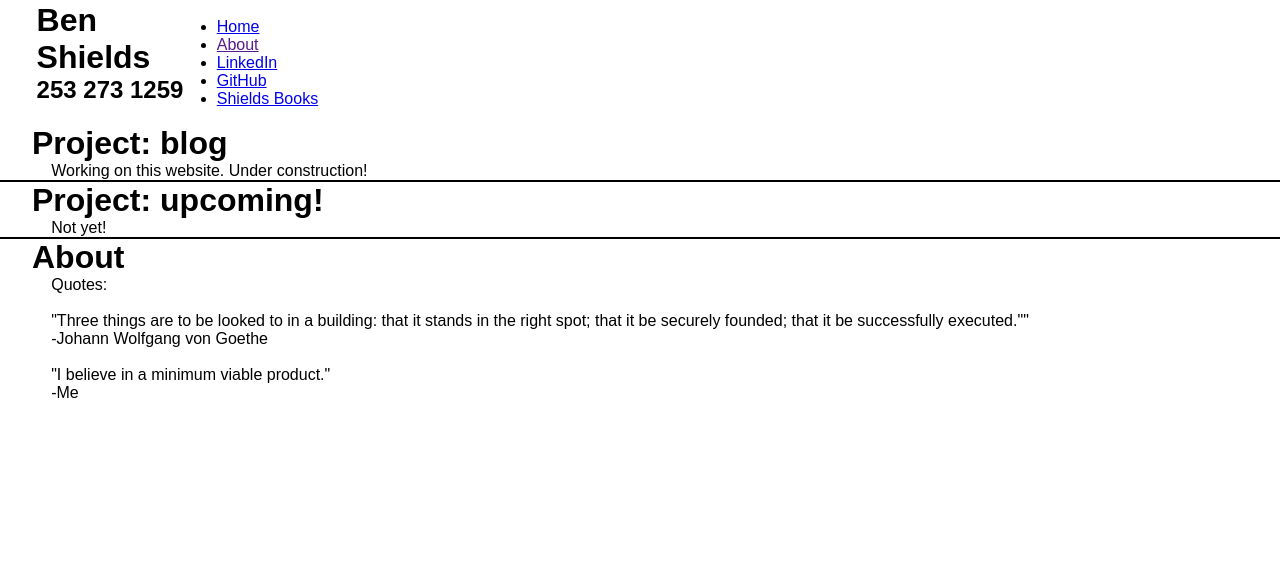
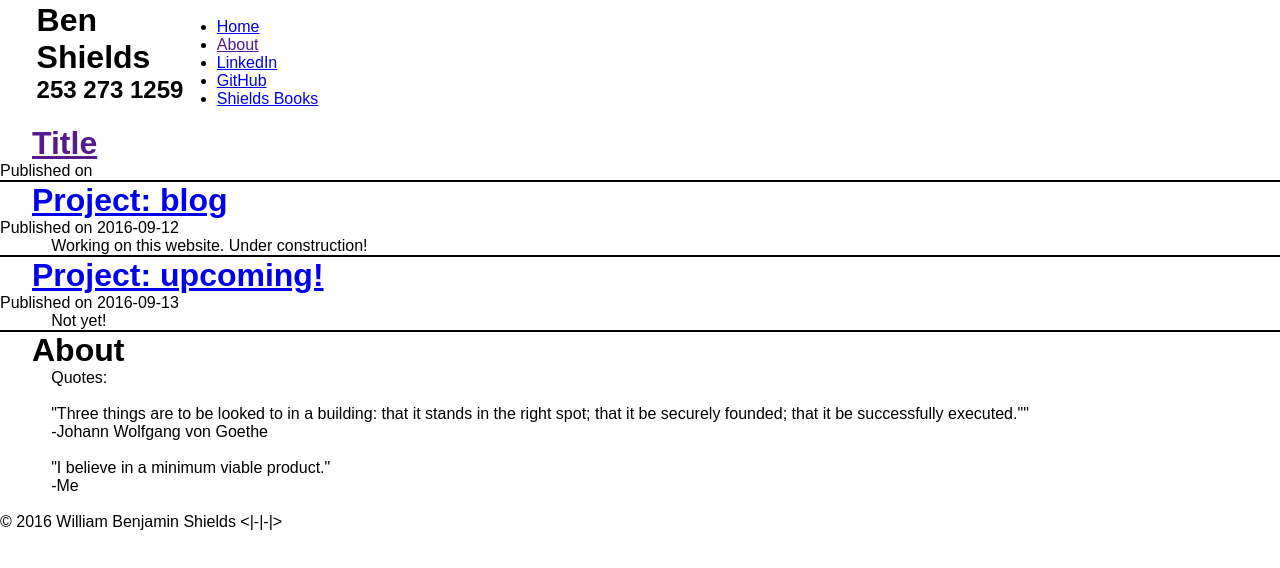
Before and after one commit to iamrobinhood12345/portfolio, a plain HTML site: page code/index.html in a window 1280 px wide. Drawn offline with Linux system fonts and the light colour scheme.

Commit message:
added dynamic blog articles

```diff
--- a/code/index.html
+++ b/code/index.html
@@ -34,21 +34,18 @@
     </header>
     <main>
       <section id="projects">
-        <article>
+        <article class="template">
           <header>
-            <h1>
-              Project: blog
-            </h1>
-            <section class="article-body"><p>Working on this website. Under construction!</p></section>
+            <h1><a href="">
+              Title
+            </a></h1>
+            <div class="publishedLine">
+              <!--Published <time pubdate datetime="2000-01-01">Publish Time</time>-->
+              Published on
+            </div>
+            <!--<section class="article-body"><p>Working on this website. Under construction!</p></section>-->
           </header>
-        </article>
-        <article>
-          <header>
-            <h1>
-              Project: upcoming!
-            </h1>
-            <section class="article-body"><p>Not yet!</p></section>
-          </header>
+          <section class="article-body"></section>
         </article>
       </section>
       <section id="about">
@@ -68,6 +65,10 @@
       </section>
     </main>
     <footer>
+      &copy; 2016 William Benjamin Shields <|-|-|>
     </footer>
+    <script src="scripts/jquery.js"></script>
+    <script src="scripts/blogProjects.js"></script>
+    <script src="scripts/article.js"></script>
   </body>
 </html>
--- a/code/scripts/article.js
+++ b/code/scripts/article.js
@@ -0,0 +1,26 @@
+var articles = [];
+
+function Article (options) {
+  this.title = options.title;
+  this.projectUrl = options.projectUrl;
+  this.publishedOn = options.publishedOn;
+  this.body = options.body;
+}
+
+Article.prototype.toHtml = function() {
+  var $newArticle = $('article.template').clone();
+  $newArticle.find('h1 a').attr('href', this.projectUrl);
+  $newArticle.find('h1 a').text(this.title);
+  $newArticle.find('div').append(this.publishedOn);
+  $newArticle.find('.article-body').append(this.body);
+  $newArticle.removeClass('template');
+  return $newArticle;
+};
+
+ourLocalData.forEach(function(article) {
+  articles.push(new Article(article));
+});
+
+articles.forEach(function(article) {
+  $('#projects').append(article.toHtml());
+});
--- a/code/scripts/blogArticles.js
+++ /dev/null
@@ -1,5 +0,0 @@
-var ourLocalData = {
-  {
-    title:
-  }
-}
--- /dev/null
+++ b/code/scripts/blogProjects.js
@@ -0,0 +1,14 @@
+var ourLocalData = [
+  {
+    title:        'Project: blog',
+    projectUrl:   'https://github.com/iamrobinhood12345/portfolio',
+    publishedOn:  '2016-09-12',
+    body:         '<p>Working on this website. Under construction!</p>'
+  },
+  {
+    title:        'Project: upcoming!',
+    projectUrl:   'https://github.com/iamrobinhood12345?tab=repositories',
+    publishedOn:  '2016-09-13',
+    body:         '<p>Not yet!</p>'
+  }
+];
```
